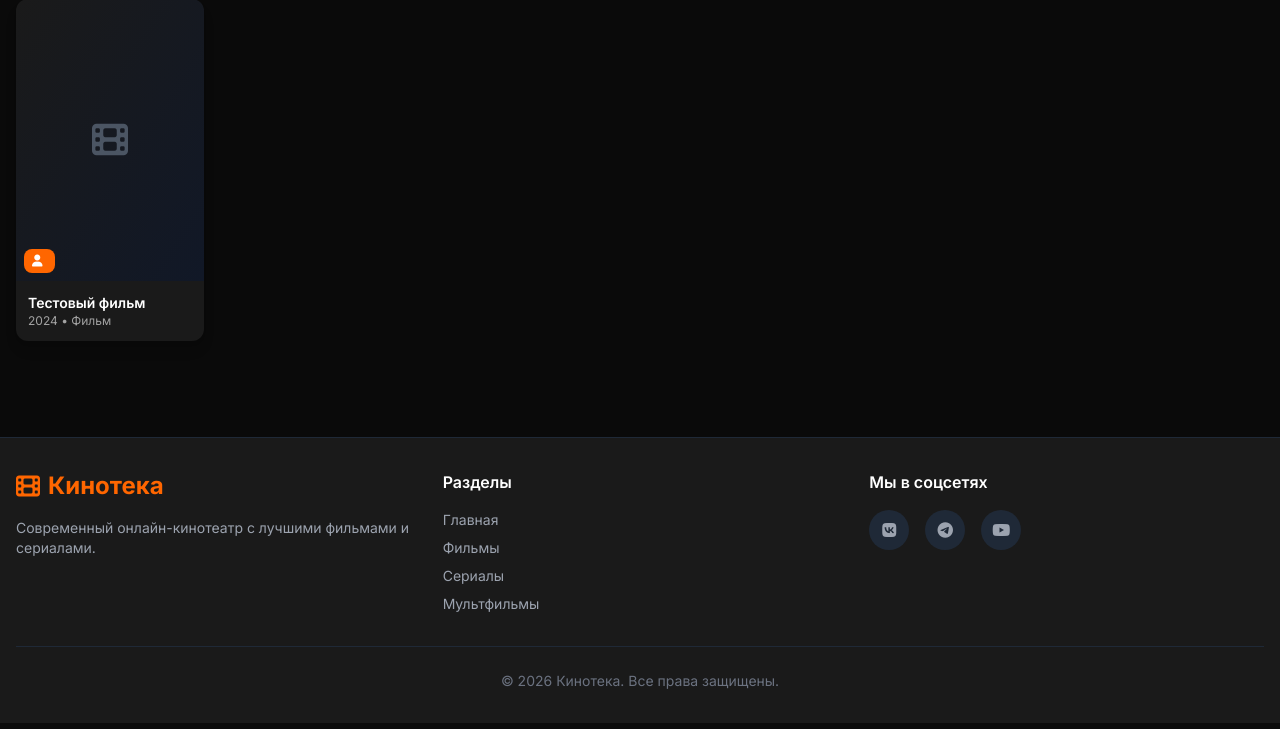
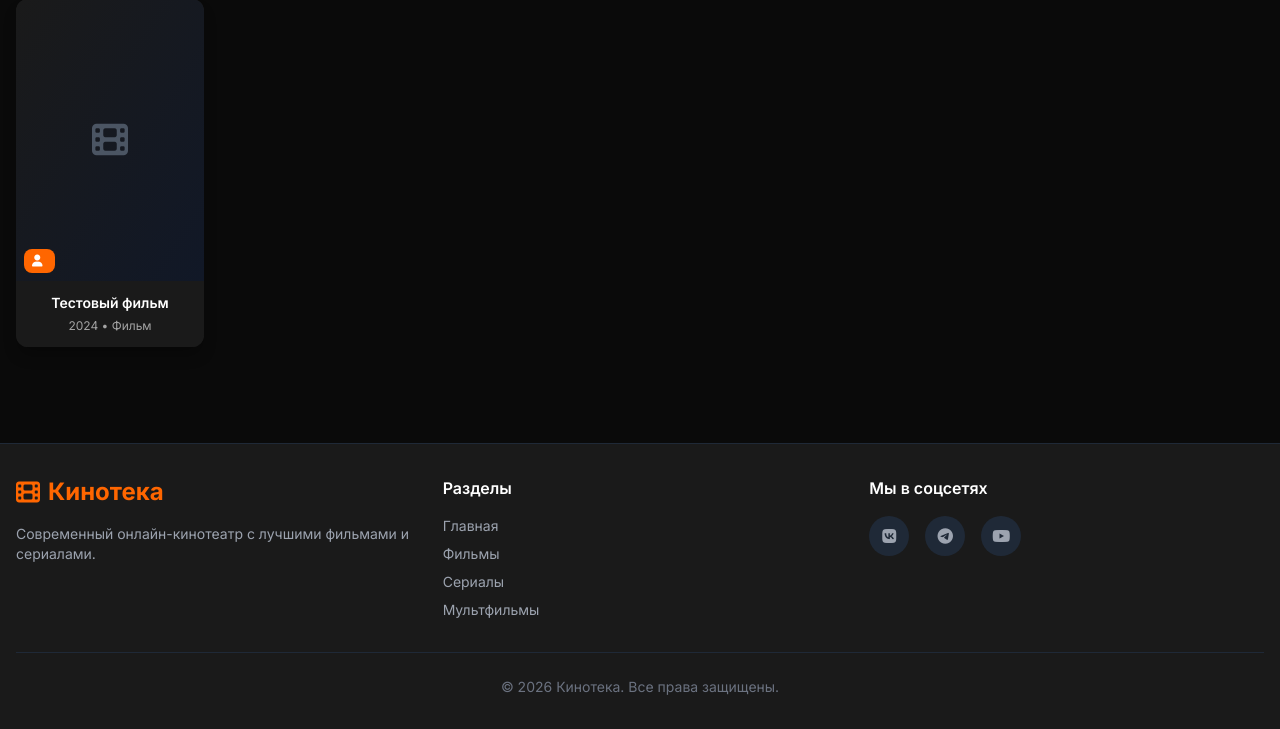
Before and after one commit to Miyamotosensei/kinotekaff, a Django app: page / in a window 1280 px wide. Shown: the part 1007-1736 px from the top of the page. Run offline with Django 5.2, Linux system fonts and the light colour scheme; data comes from the database, SQL or seed files in the repository; data that the repository does not hold is empty; some libraries are stand-ins or nearby versions.

Commit message:
update branch

```diff
--- a/templates/base.html
+++ b/templates/base.html
@@ -48,6 +48,14 @@
             border-bottom: 1px solid rgba(255, 255, 255, 0.1);
         }
 
+        /* Обёртка карточки фильма - для единообразия сетки */
+        .movie-card-wrapper {
+            display: flex;
+            flex-direction: column;
+            height: 100%;
+        }
+
+        /* Карточка фильма - основной контейнер */
         .movie-card {
             text-decoration: none !important;
             color: inherit !important;
@@ -55,12 +63,12 @@
             flex-direction: column !important;
             height: 100% !important;
             background-color: #1a1a1a !important;
-            border-radius: 0.75rem;
-            overflow: hidden;
-            box-shadow: 0 10px 15px -3px rgba(0, 0, 0, 0.3);
-            transition: all 300ms ease;
-            position: relative;
-            z-index: 1;
+            border-radius: 0.75rem !important;
+            overflow: hidden !important;
+            box-shadow: 0 10px 15px -3px rgba(0, 0, 0, 0.3) !important;
+            transition: all 300ms ease !important;
+            position: relative !important;
+            z-index: 1 !important;
         }
 
         .movie-card:hover {
@@ -69,45 +77,77 @@
             box-shadow: 0 20px 25px -5px rgba(255, 102, 0, 0.2) !important;
         }
 
+        /* Постер фильма - фиксированное соотношение сторон */
         .movie-card-poster {
             flex: 0 0 auto !important;
             width: 100% !important;
+            aspect-ratio: 2 / 3 !important;
+            position: relative !important;
+            overflow: hidden !important;
+            background: linear-gradient(to bottom right, #1a1a1a, #2a2a2a) !important;
         }
 
         .movie-card-poster img {
-            display: block;
-            width: 100%;
-            height: 100%;
-            object-fit: cover;
-            transition: transform 300ms ease;
+            display: block !important;
+            width: 100% !important;
+            height: 100% !important;
+            object-fit: cover !important;
+            transition: transform 300ms ease !important;
         }
 
         .movie-card:hover .movie-card-poster img {
-            transform: scale(1.1);
+            transform: scale(1.1) !important;
         }
 
+        /* Информация о фильме */
         .movie-card-info {
             flex: 1 1 auto !important;
             display: flex !important;
             flex-direction: column !important;
             justify-content: flex-start !important;
+            padding: 0.75rem !important;
+            background-color: #1a1a1a !important;
         }
 
-        .quality-badge {
-            position: absolute;
-            bottom: 8px;
-            right: 8px;
-            padding: 2px 8px;
-            border-radius: 4px;
-            font-size: 10px;
-            font-weight: bold;
-            background: linear-gradient(135deg, #f60, #e65c00);
-            color: white;
-            z-index: 2;
+        /* Название фильма - ограничение по высоте */
+        .movie-card-title {
+            color: #ffffff !important;
+            font-weight: 600 !important;
+            font-size: 0.875rem !important;
+            margin: 0 0 0.25rem 0 !important;
+            display: -webkit-box !important;
+            -webkit-line-clamp: 2 !important;
+            -webkit-box-orient: vertical !important;
+            overflow: hidden !important;
+            line-height: 1.4 !important;
+            text-align: center !important;
         }
 
+        /* Мета-информация (год, категория) */
+        .movie-card-meta {
+            color: #a3a3a3 !important;
+            font-size: 0.75rem !important;
+            margin: 0 !important;
+            text-align: center !important;
+        }
+
+        /* Бейдж качества */
+        .quality-badge {
+            position: absolute !important;
+            bottom: 8px !important;
+            right: 8px !important;
+            padding: 2px 8px !important;
+            border-radius: 4px !important;
+            font-size: 10px !important;
+            font-weight: bold !important;
+            background: linear-gradient(135deg, #f60, #e65c00) !important;
+            color: white !important;
+            z-index: 2 !important;
+        }
+
+        /* Бейдж рейтинга */
         .rating-badge {
-            transition: all 0.2s ease;
+            transition: all 0.2s ease !important;
         }
 
         /* Profile Dropdown */
--- a/templates/movies/index.html
+++ b/templates/movies/index.html
@@ -197,28 +197,27 @@
         </p>
     </div>
 
-    {% if movies %}
-    <!-- Local Movies -->
+    {% if movies or tmdb_movies %}
+    <!-- Unified Movies Grid -->
     <div class="grid grid-cols-2 sm:grid-cols-3 md:grid-cols-4 lg:grid-cols-5 xl:grid-cols-6 gap-4 md:gap-6 mb-12">
+        {% comment %} Local Movies Loop {% endcomment %}
         {% for movie in movies %}
-        <div class="rounded-xl overflow-hidden shadow-lg transition-all duration-300 hover:shadow-2xl hover:shadow-orange-500/10 group" style="display: flex; flex-direction: column; height: 100%;">
-            <a href="{% url 'movie_detail' movie.id %}" class="flex flex-col flex-1" style="display: flex; flex-direction: column; flex: 1; text-decoration: none;">
+        <div class="movie-card-wrapper">
+            <a href="{% url 'movie_detail' movie.id %}" class="movie-card">
                 <!-- Poster -->
-                <div style="flex: 0 0 auto; width: 100%; aspect-ratio: 2/3;" class="relative overflow-hidden bg-gradient-to-br from-kino-card to-gray-900 flex items-center justify-center">
+                <div class="movie-card-poster">
                     {% if movie.poster_file %}
                         <img
                             src="{{ movie.poster_file.url }}"
                             alt="{{ movie.title }}"
-                            class="w-full h-full object-cover transition-transform duration-300 group-hover:scale-110"
-                            style="object-fit: cover;"
+                            loading="lazy"
                         >
                     {% elif movie.poster %}
                         <img
                             src="{{ movie.poster }}"
                             alt="{{ movie.title }}"
-                            class="w-full h-full object-cover transition-transform duration-300 group-hover:scale-110"
-                            style="object-fit: cover;"
-                            onerror="this.src='https://via.placeholder.com/500x750/1a1a1a/333333?text=Нет+постера'"
+                            loading="lazy"
+                            onerror="this.parentElement.innerHTML='<div class=\'w-full h-full bg-gradient-to-br from-kino-card to-gray-900 flex items-center justify-center\'><i class=\'fas fa-film text-4xl text-gray-600\'></i></div>'"
                         >
                     {% else %}
                         <div class="w-full h-full bg-gradient-to-br from-kino-card to-gray-900 flex items-center justify-center">
@@ -257,11 +256,11 @@
                 </div>
 
                 <!-- Info -->
-                <div style="flex: 1 1 auto; padding: 0.75rem; display: flex; flex-direction: column; justify-content: flex-start; background: #1a1a1a;">
-                    <h3 class="text-white font-semibold text-sm mb-1" style="margin: 0; display: -webkit-box; -webkit-line-clamp: 2; -webkit-box-orient: vertical; overflow: hidden;">
+                <div class="movie-card-info">
+                    <h3 class="movie-card-title" title="{{ movie.title }}">
                         {{ movie.title }}
                     </h3>
-                    <p class="text-kino-text-secondary text-xs" style="margin: 0;">
+                    <p class="movie-card-meta">
                         {% if movie.year %}
                             {{ movie.year }}
                         {% else %}
@@ -275,55 +274,26 @@
             </a>
         </div>
         {% endfor %}
-    </div>
 
-    <!-- Pagination -->
-    {% if movies.has_other_pages %}
-    <div class="flex justify-center gap-2">
-        {% if movies.has_previous %}
-        <a href="?page={{ movies.previous_page_number }}{% if genre %}&genre={{ genre }}{% endif %}{% if category %}&category={{ category }}{% endif %}{% if year %}&year={{ year }}{% endif %}{% if sort %}&sort={{ sort }}{% endif %}"
-           class="px-4 py-2 rounded-lg bg-kino-card hover:bg-kino-accent text-white transition-colors border border-gray-700">
-            <i class="fas fa-chevron-left"></i>
-        </a>
-        {% endif %}
-
-        <span class="px-4 py-2 rounded-lg bg-kino-accent text-white">
-            {{ movies.number }} из {{ movies.paginator.num_pages }}
-        </span>
-
-        {% if movies.has_next %}
-        <a href="?page={{ movies.next_page_number }}{% if genre %}&genre={{ genre }}{% endif %}{% if category %}&category={{ category }}{% endif %}{% if year %}&year={{ year }}{% endif %}{% if sort %}&sort={{ sort }}{% endif %}"
-           class="px-4 py-2 rounded-lg bg-kino-card hover:bg-kino-accent text-white transition-colors border border-gray-700">
-            <i class="fas fa-chevron-right"></i>
-        </a>
-        {% endif %}
-    </div>
-    {% endif %}
-    {% endif %}
-
-    <!-- TMDB Movies (for search results) -->
-    {% if tmdb_movies %}
-    <div class="mt-16">
-        <h3 class="text-2xl font-bold text-white mb-6 flex items-center gap-2">
-            <i class="fas fa-globe text-blue-500"></i>
-            {% if query %}
-                Результаты TMDb
-            {% else %}
-                Популярные на TMDb
-            {% endif %}
-        </h3>
-        <div class="grid grid-cols-2 sm:grid-cols-3 md:grid-cols-4 lg:grid-cols-5 xl:grid-cols-6 gap-4 md:gap-6">
+        {% comment %} TMDB Movies Loop {% endcomment %}
         {% for movie in tmdb_movies %}
-            <a href="{% url 'movie_detail_tmdb' movie.id %}" style="display: flex; flex-direction: column; height: 100%;" class="movie-card bg-kino-card rounded-xl overflow-hidden shadow-lg transition-all duration-300 group">
+        <div class="movie-card-wrapper">
+            <a href="{% url 'movie_detail_tmdb' movie.id %}" class="movie-card">
                 <!-- Poster -->
-                <div style="flex: 0 0 auto; width: 100%; aspect-ratio: 2/3;" class="relative overflow-hidden bg-gradient-to-br from-kino-card to-gray-900 flex items-center justify-center">
-                    {# Используем темплетег для формирования полного URL постера #}
+                <div class="movie-card-poster">
+                    {% if movie.poster_path %}
                         <img
                             src="{{ movie.poster_path|tmdb_image_url:'w500' }}"
                             alt="{{ movie.title }}"
-                        class="w-full h-full object-cover transition-transform duration-300 group-hover:scale-110"
-                        onerror="this.src='https://via.placeholder.com/500x750?text=No+Poster'"
+                            loading="lazy"
+                            onerror="this.parentElement.innerHTML='<div class=\'w-full h-full bg-gradient-to-br from-kino-card to-gray-900 flex items-center justify-center\'><i class=\'fas fa-film text-4xl text-gray-600\'></i></div>'"
                         >
+                    {% else %}
+                        <div class="w-full h-full bg-gradient-to-br from-kino-card to-gray-900 flex items-center justify-center">
+                            <i class="fas fa-film text-4xl text-gray-600"></i>
+                        </div>
+                    {% endif %}
+
                     <div class="absolute inset-0 bg-gradient-to-t from-black/80 via-transparent to-transparent opacity-0 group-hover:opacity-100 transition-opacity"></div>
 
                     <!-- Rating Badge -->
@@ -347,11 +317,11 @@
                 </div>
 
                 <!-- Info -->
-                <div style="flex: 1 1 auto; display: flex; flex-direction: column; justify-content: flex-start;" class="p-3">
-                    <h3 class="text-white font-semibold text-sm md:text-base mb-1 line-clamp-2" title="{{ movie.title }}" style="margin: 0; overflow: hidden; display: -webkit-box; -webkit-line-clamp: 2; -webkit-box-orient: vertical;">
+                <div class="movie-card-info">
+                    <h3 class="movie-card-title" title="{{ movie.title }}">
                         {{ movie.title }}
                     </h3>
-                    <p class="text-kino-text-secondary text-xs" style="margin: 0;">
+                    <p class="movie-card-meta">
                         {% if movie.release_date %}
                             {{ movie.release_date|slice:":4" }}
                         {% else %}
@@ -360,13 +330,34 @@
                     </p>
                 </div>
             </a>
+        </div>
         {% endfor %}
     </div>
+
+    <!-- Pagination (only for local movies) -->
+    {% if movies.has_other_pages %}
+    <div class="flex justify-center gap-2">
+        {% if movies.has_previous %}
+        <a href="?page={{ movies.previous_page_number }}{% if genre %}&genre={{ genre }}{% endif %}{% if category %}&category={{ category }}{% endif %}{% if year %}&year={{ year }}{% endif %}{% if sort %}&sort={{ sort }}{% endif %}"
+           class="px-4 py-2 rounded-lg bg-kino-card hover:bg-kino-accent text-white transition-colors border border-gray-700">
+            <i class="fas fa-chevron-left"></i>
+        </a>
+        {% endif %}
+
+        <span class="px-4 py-2 rounded-lg bg-kino-accent text-white">
+            {{ movies.number }} из {{ movies.paginator.num_pages }}
+        </span>
+
+        {% if movies.has_next %}
+        <a href="?page={{ movies.next_page_number }}{% if genre %}&genre={{ genre }}{% endif %}{% if category %}&category={{ category }}{% endif %}{% if year %}&year={{ year }}{% endif %}{% if sort %}&sort={{ sort }}{% endif %}"
+           class="px-4 py-2 rounded-lg bg-kino-card hover:bg-kino-accent text-white transition-colors border border-gray-700">
+            <i class="fas fa-chevron-right"></i>
+        </a>
+        {% endif %}
     </div>
     {% endif %}
-
+    {% else %}
     <!-- Empty State -->
-    {% if not movies and not tmdb_movies %}
     <div class="text-center py-20">
         <i class="fas fa-film text-6xl text-gray-700 mb-4"></i>
         <p class="text-gray-400 text-lg">Фильмы не найдены</p>
```
Also changed, not shown: 1 other file. Lines whose indentation alone changed are shown as unchanged.
